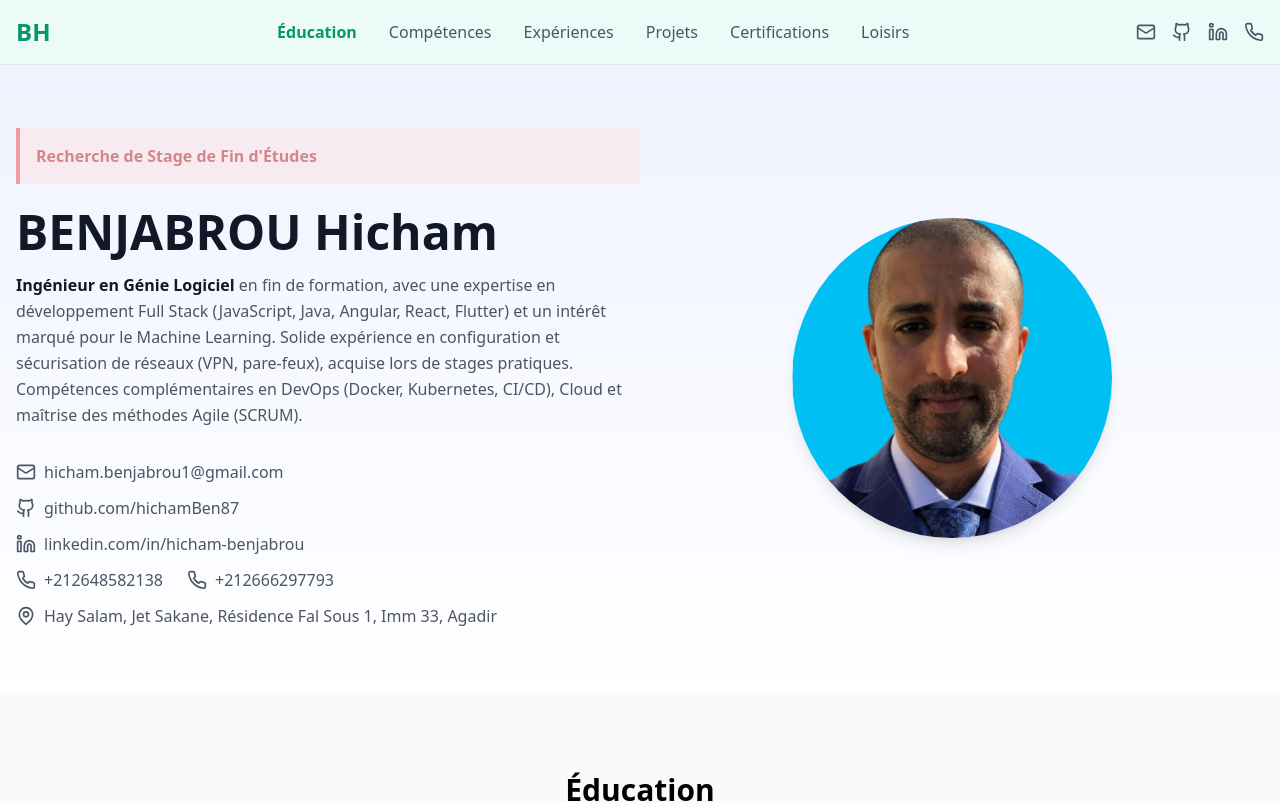
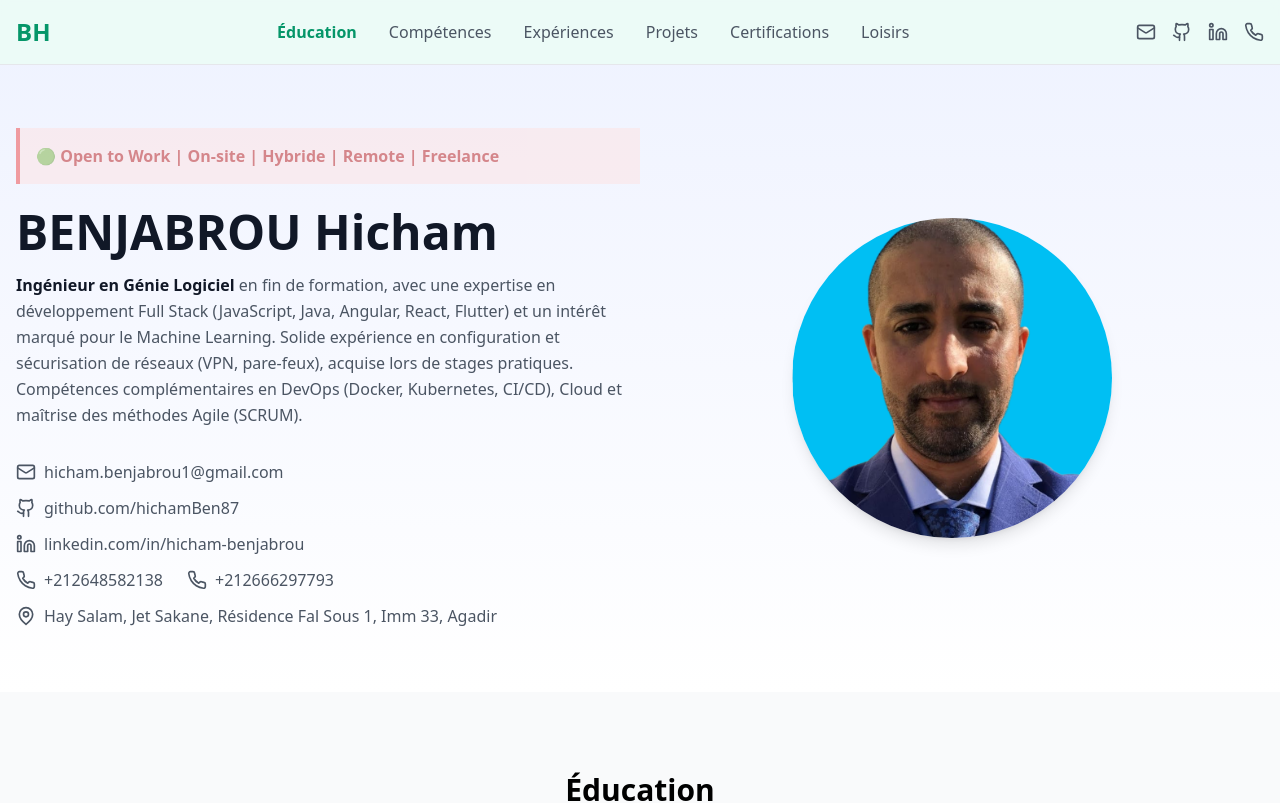
Before and after one commit to hichamBen87/portfolio, a React (Vite) app: page / in a window 1280 px wide. Shown: the top 803 px of the page. Built offline with nearby package versions, Linux system fonts and the light colour scheme.

Commit message:
Updated InternshipAlert.tsx

```diff
--- a/src/components/ui/InternshipAlert.tsx
+++ b/src/components/ui/InternshipAlert.tsx
@@ -3,7 +3,7 @@ import React from 'react';
 export const InternshipAlert = () => (
   <div className="relative animate-pulse">
     <div className="bg-red-100 border-l-4 border-red-500 text-red-700 p-4 mb-6">
-      <p className="font-bold">Recherche de Stage de Fin d'Études</p>
+      <p className="font-bold">🟢 Open to Work | On-site | Hybride | Remote | Freelance</p>
     </div>
   </div>
 );
```
